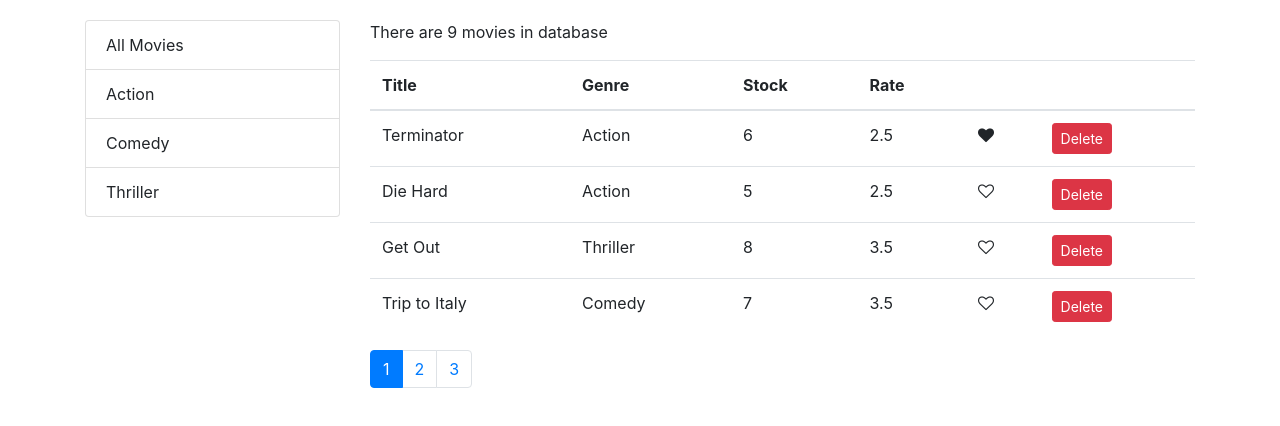
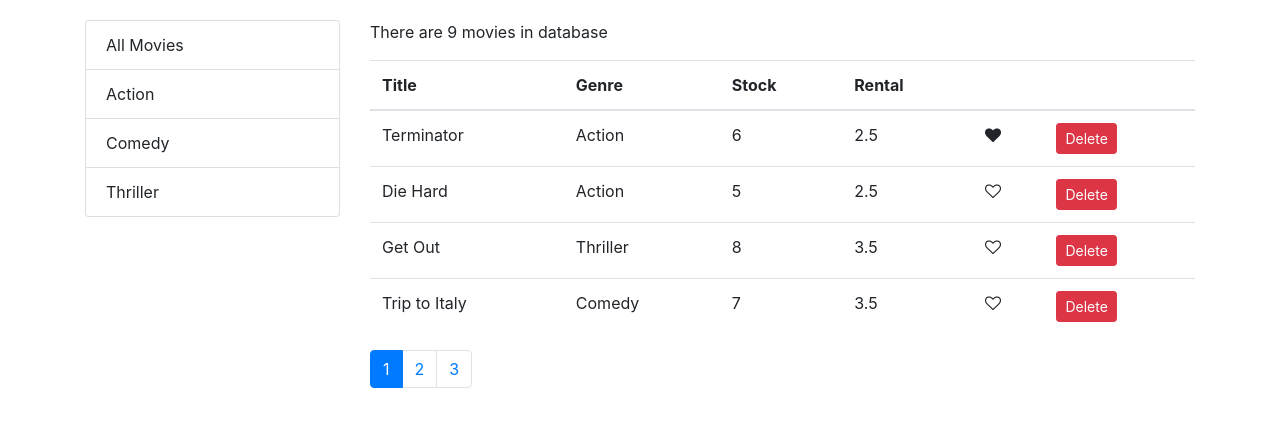
Before and after one commit to Tanveertts/ReactDemo, a React (Create React App) app: page / in a window 1280 px wide. Shown: the top 426 px of the page. Built offline with nearby package versions, Linux system fonts and the light colour scheme.

Commit message:
table header seperate

```diff
--- a/src/components/MoviesTable.jsx
+++ b/src/components/MoviesTable.jsx
@@ -1,30 +1,21 @@
 import React from 'react';
 import Like from '../components/common/Like';
+import TableHeader from './TableHeader';
 
 class MoviesTable extends React.Component {
-    raiseSort = (path) =>{
-            const sortColoumn = {...this.props.sortColoumn};
-            if(sortColoumn.path === path)
-            sortColoumn.order = (sortColoumn.order === 'asc') ? 'desc' : 'asc';
-            else{
-                sortColoumn.path = path;
-                sortColoumn.order = 'asc';
-            }
-            this.props.onSort(sortColoumn);
-    }
+   columns = [
+       {path:'title', label:'Title'},
+       {path:'genre.name', label:'Genre'},
+       {path:'numberInStock', label:'Stock'},
+       {path:'dailyRentalRate', label:'Rental'},
+       {key:'like'},
+       {key:'delete'}
+   ]
     render() {
-        const {movies, onDelete, onLike} = this.props;
+        const {movies, onDelete, onLike, onSort, sortColoumn} = this.props;
         return (  <table className="table">
-        <thead>
-            <tr>
-                <th onClick={() => this.raiseSort('title')}>Title</th>
-                <th onClick={() => this.raiseSort('genre.name')}>Genre</th>
-                <th onClick={() => this.raiseSort('numberInStock')}>Stock</th>
-                <th onClick={() => this.raiseSort('dailyRentalRate')}>Rate</th>
-                <th></th>
-                <th></th>
-            </tr>
-        </thead>
+            <TableHeader columns={this.columns} onSort={onSort} sortColoumn={sortColoumn}/>
+
         <tbody>
             {movies.map(moviesItems =>
             <tr key={moviesItems._id}>
--- /dev/null
+++ b/src/components/TableHeader.jsx
@@ -0,0 +1,23 @@
+import React, { Component } from 'react';
+
+class TableHeader extends Component {
+    raiseSort = (path) =>{
+        const sortColoumn = {...this.props.sortColoumn};
+        if(sortColoumn.path === path)
+        sortColoumn.order = (sortColoumn.order === 'asc') ? 'desc' : 'asc';
+        else{
+            sortColoumn.path = path;
+            sortColoumn.order = 'asc';
+        }
+        this.props.onSort(sortColoumn);
+}
+    render() {
+        return <thead>
+            <tr>
+                {this.props.columns.map(column => <th key={column.path || column.key} onClick={() => this.raiseSort(column.path)}>{column.label}</th>)}
+            </tr>
+        </thead>;
+    }
+}
+
+export default TableHeader;
```
